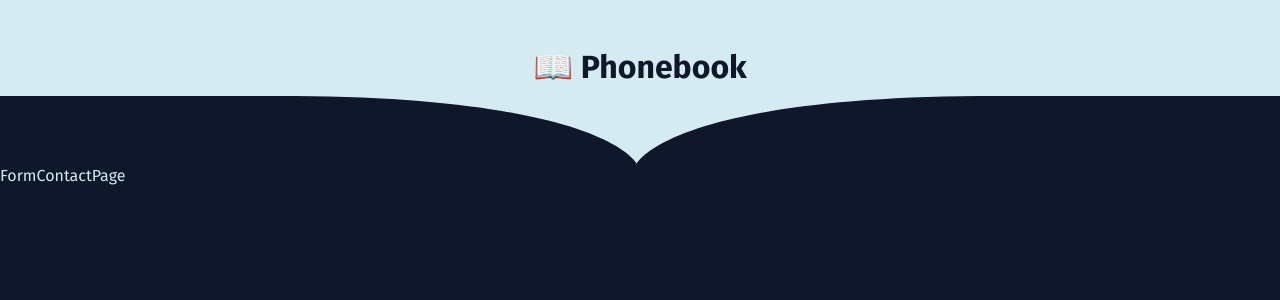
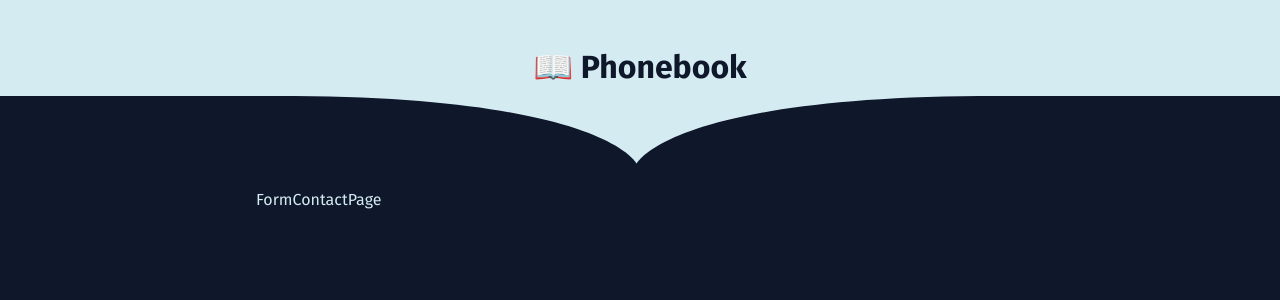
Before and after one commit to alifhanafiah/phone-book, a React (Vite) app: page /add in a window 1280 px wide. Shown: the top 300 px of the page. Built offline with nearby package versions, Linux system fonts and the light colour scheme.

Commit message:
Refactor

```diff
--- a/src/pages/FormContactPage.tsx
+++ b/src/pages/FormContactPage.tsx
@@ -1,5 +1,5 @@
 const FormContactPage = () => {
-  return <div>FormContactPage</div>;
+  return <>FormContactPage</>;
 };
 
 export default FormContactPage;
--- a/src/pages/RootPage.tsx
+++ b/src/pages/RootPage.tsx
@@ -12,6 +12,13 @@ const rootCss = {
     paddingBottom: '5rem',
     textAlign: 'center',
   }),
+
+  main: css({
+    maxWidth: '768px',
+    width: '90%',
+    margin: '0 auto',
+    paddingTop: '1.5rem',
+  }),
 };
 
 const RootPage = () => {
@@ -21,7 +28,9 @@ const RootPage = () => {
         <h1>📖 Phonebook</h1>
         <Divider />
       </header>
-      <Outlet />
+      <main css={rootCss.main}>
+        <Outlet />
+      </main>
     </>
   );
 };
```
